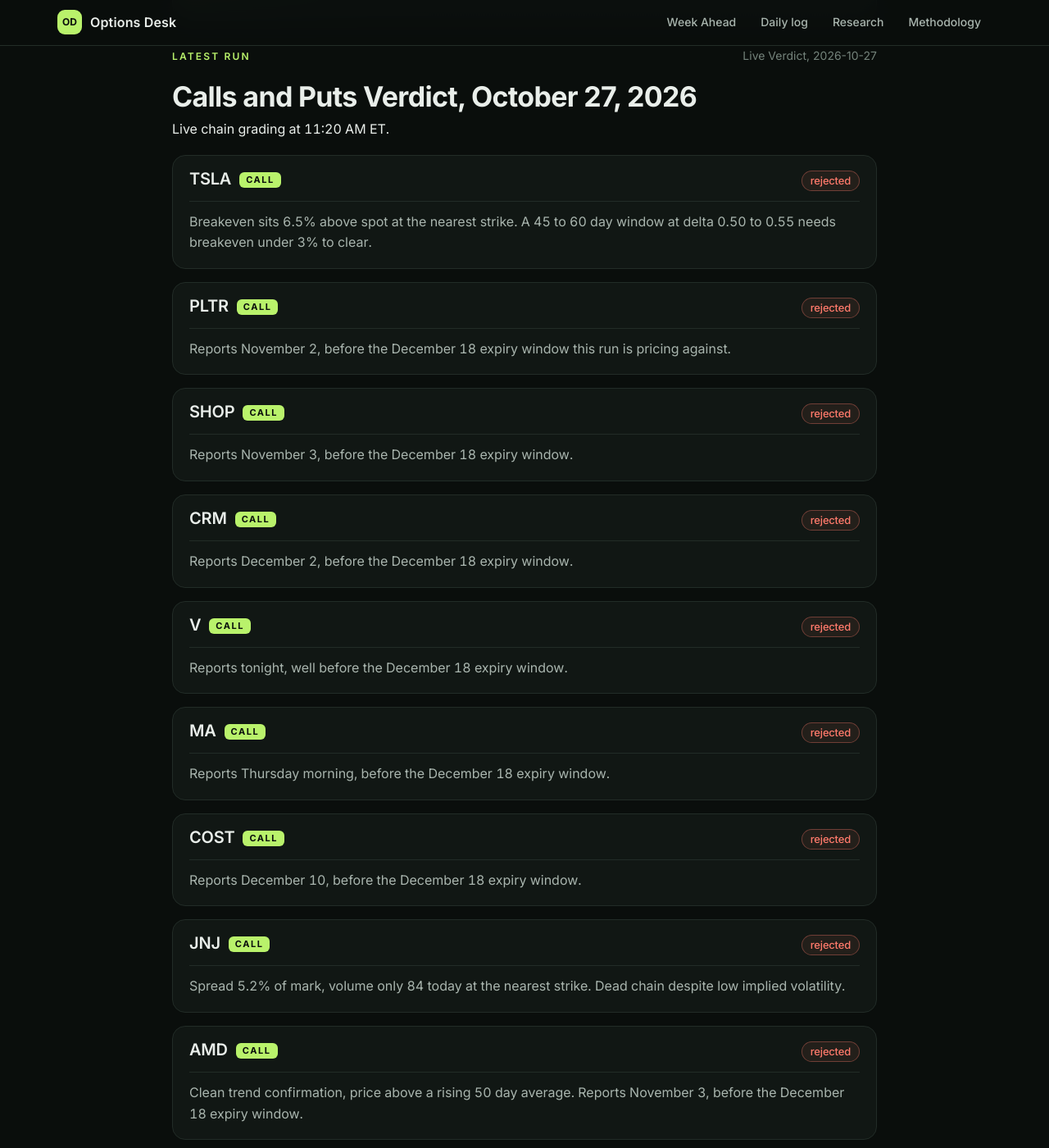
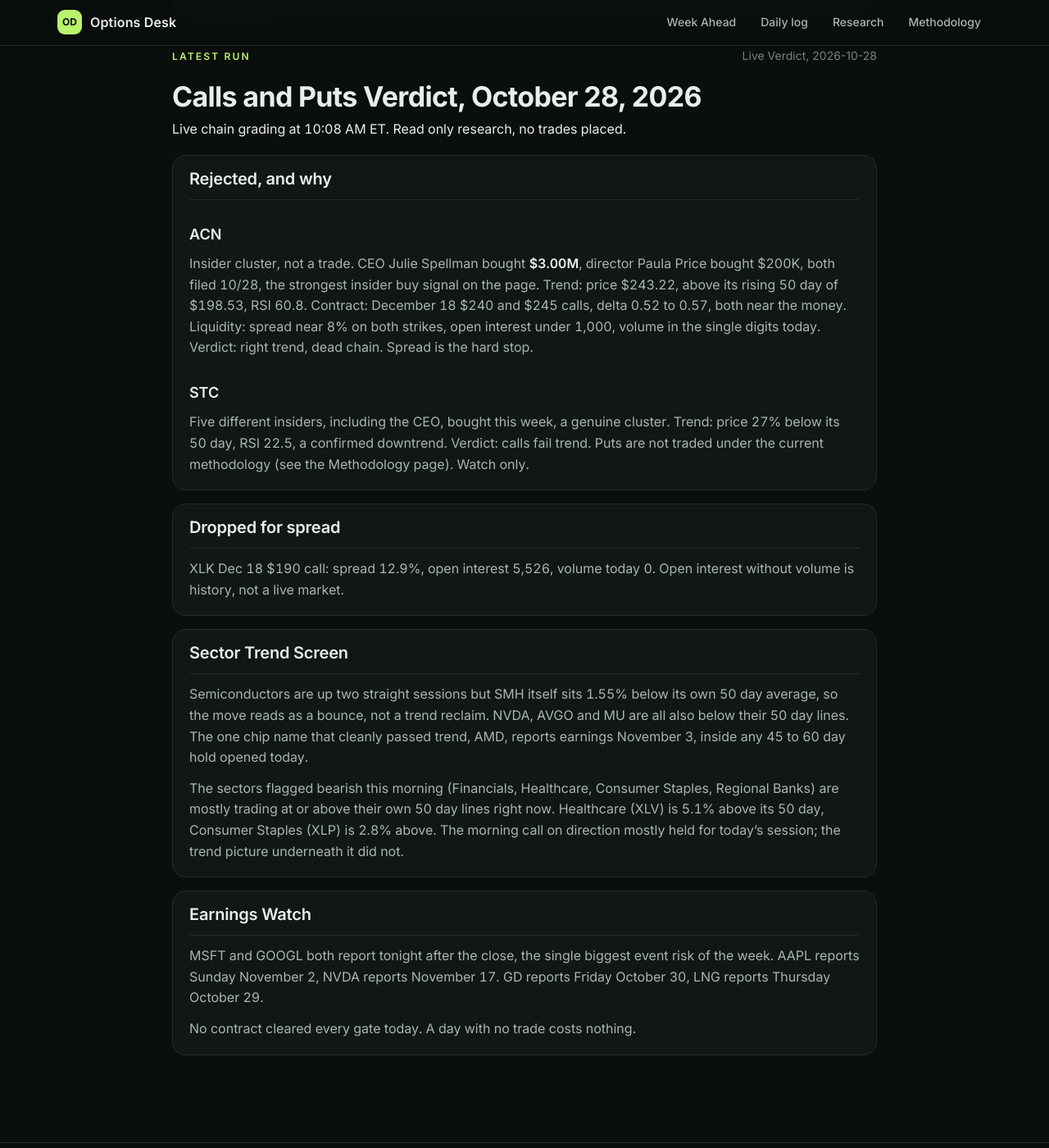
Before and after one commit to carolinehutchins05-prog/options-desk, a Jekyll site: the page built from index.md, in a window 1280 px wide and 1400 px high, scrolled down 480 px. Shown: the whole window at 82% size. Built offline with Jekyll 4.4.1, drawn with Linux system fonts in a browser that asks for light colours; some of the changed text lies outside the part shown.

Commit message:
Live Verdict, 2026-10-28
Co-Authored-By: Claude Opus 5 <noreply@anthropic.com>

```diff
--- a/index.md
+++ b/index.md
@@ -10,52 +10,37 @@ title: Options Desk
 <p class="hero-links"><a href="week-ahead/">Week ahead</a><span>&middot;</span><a href="archive/">The daily log</a><span>&middot;</span><a href="methodology">Methodology</a><span>&middot;</span><a href="research/">Research</a></p>
 <p class="rules">Fourteen gates &nbsp;&middot;&nbsp; Delta 0.50 to 0.55 &nbsp;&middot;&nbsp; Spread under 3% &nbsp;&middot;&nbsp; Open interest over 1,000</p>
 </section>
-<div class="latest-head"><span class="eyebrow">Latest run</span><span class="meta">Live Verdict, 2026-10-27</span></div>
+<div class="latest-head"><span class="eyebrow">Latest run</span><span class="meta">Live Verdict, 2026-10-28</span></div>
 
 <div class="report" markdown="1">
 
-# Calls and Puts Verdict, October 27, 2026
+# Calls and Puts Verdict, October 28, 2026
+Live chain grading at 10:08 AM ET. Read only research, no trades placed.
 
-Live chain grading at 11:20 AM ET.
+## Rejected, and why
+### ACN
+Insider cluster, not a trade. CEO Julie Spellman bought **$3.00M**, director Paula Price bought $200K, both filed 10/28, the strongest insider buy signal on the page.
+Trend: price $243.22, above its rising 50 day of $198.53, RSI 60.8.
+Contract: December 18 $240 and $245 calls, delta 0.52 to 0.57, both near the money.
+Liquidity: spread near 8% on both strikes, open interest under 1,000, volume in the single digits today.
+Verdict: right trend, dead chain. Spread is the hard stop.
 
-## TSLA CALL rejected
-Breakeven sits 6.5% above spot at the nearest strike. A 45 to 60 day window at delta 0.50 to 0.55 needs breakeven under 3% to clear.
-
-## PLTR CALL rejected
-Reports November 2, before the December 18 expiry window this run is pricing against.
-
-## SHOP CALL rejected
-Reports November 3, before the December 18 expiry window.
-
-## CRM CALL rejected
-Reports December 2, before the December 18 expiry window.
-
-## V CALL rejected
-Reports tonight, well before the December 18 expiry window.
-
-## MA CALL rejected
-Reports Thursday morning, before the December 18 expiry window.
-
-## COST CALL rejected
-Reports December 10, before the December 18 expiry window.
-
-## JNJ CALL rejected
-Spread 5.2% of mark, volume only 84 today at the nearest strike. Dead chain despite low implied volatility.
-
-## AMD CALL rejected
-Clean trend confirmation, price above a rising 50 day average. Reports November 3, before the December 18 expiry window.
-
-## LUV CALL rejected
-Spread 6.8% of mark, volume only 47 today, breakeven 5.8% from spot.
+### STC
+Five different insiders, including the CEO, bought this week, a genuine cluster.
+Trend: price 27% below its 50 day, RSI 22.5, a confirmed downtrend.
+Verdict: calls fail trend. Puts are not traded under the current methodology (see the Methodology page). Watch only.
 
 ## Dropped for spread
-LUV $42.50 call, December 18 expiry, spread 6.8%.
+XLK Dec 18 $190 call: spread 12.9%, open interest 5,526, volume today 0. Open interest without volume is history, not a live market.
 
-## Sector Call
-This morning's call had Semiconductors, Technology and Airlines higher, Energy, Healthcare and Staples lower. The live tape confirmed five of the six calls. Healthcare is the one that flipped, it opened weak and turned positive by late morning.
+## Sector Trend Screen
+Semiconductors are up two straight sessions but SMH itself sits 1.55% below its own 50 day average, so the move reads as a bounce, not a trend reclaim. NVDA, AVGO and MU are all also below their 50 day lines. The one chip name that cleanly passed trend, AMD, reports earnings November 3, inside any 45 to 60 day hold opened today.
 
-## Trend Screen
-Semiconductors rallied hard today, but NVDA, AVGO, MU and MRVL are all still trading below their own 50 day average. AMD is the lone semiconductor name confirmed in an actual uptrend. Airlines popped too, DAL and UAL sit below their 50 day, LUV is the lone confirmed name. Every energy and consumer staples name checked still trades above its own 50 day average even on a red session, so a bearish contract on any of them would be fighting an uptrend on top of today's policy on puts.
+The sectors flagged bearish this morning (Financials, Healthcare, Consumer Staples, Regional Banks) are mostly trading at or above their own 50 day lines right now. Healthcare (XLV) is 5.1% above its 50 day, Consumer Staples (XLP) is 2.8% above. The morning call on direction mostly held for today's session; the trend picture underneath it did not.
 
+## Earnings Watch
+MSFT and GOOGL both report tonight after the close, the single biggest event risk of the week. AAPL reports Sunday November 2, NVDA reports November 17. GD reports Friday October 30, LNG reports Thursday October 29.
+
+No contract cleared every gate today. A day with no trade costs nothing.
 
 </div>
```
Also changed, not shown: archive/2026-10-28-verdict.md (added, +33 -0 lines), archive/index.md (+1 -0 lines).
